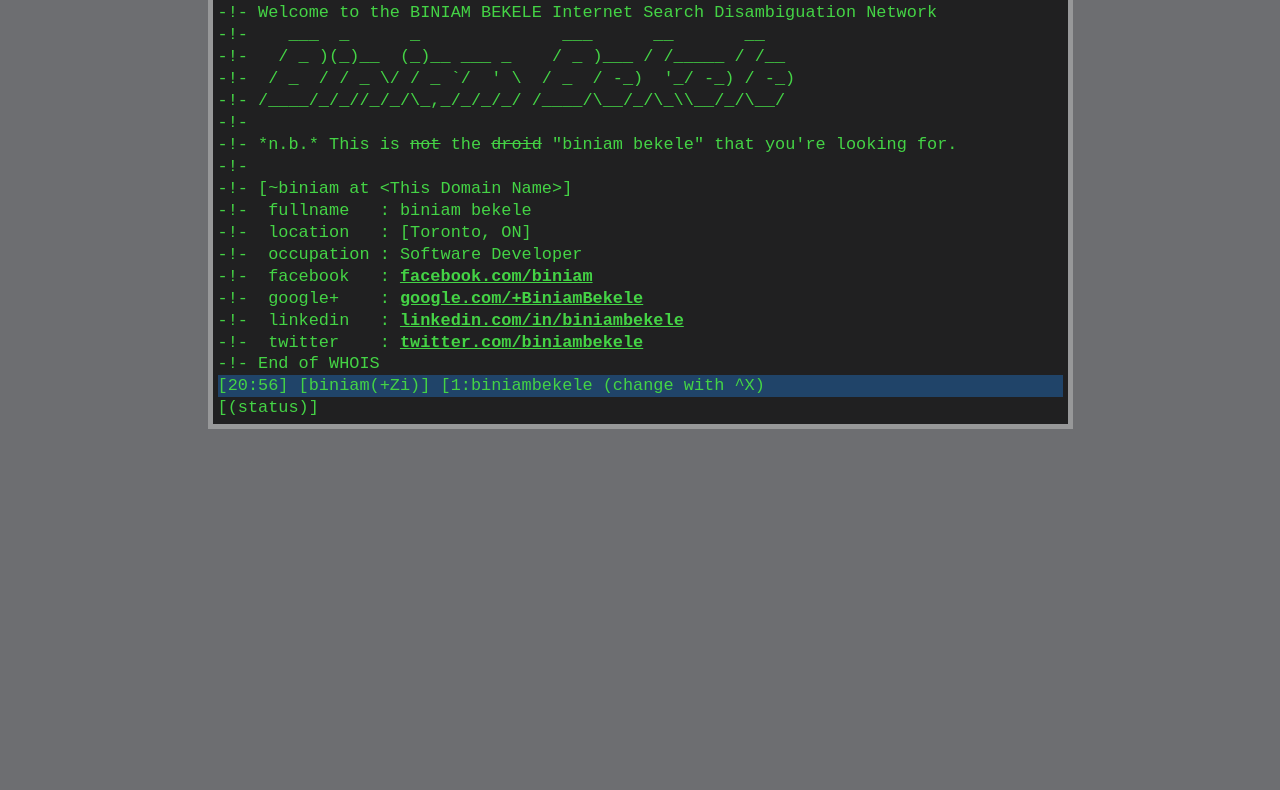
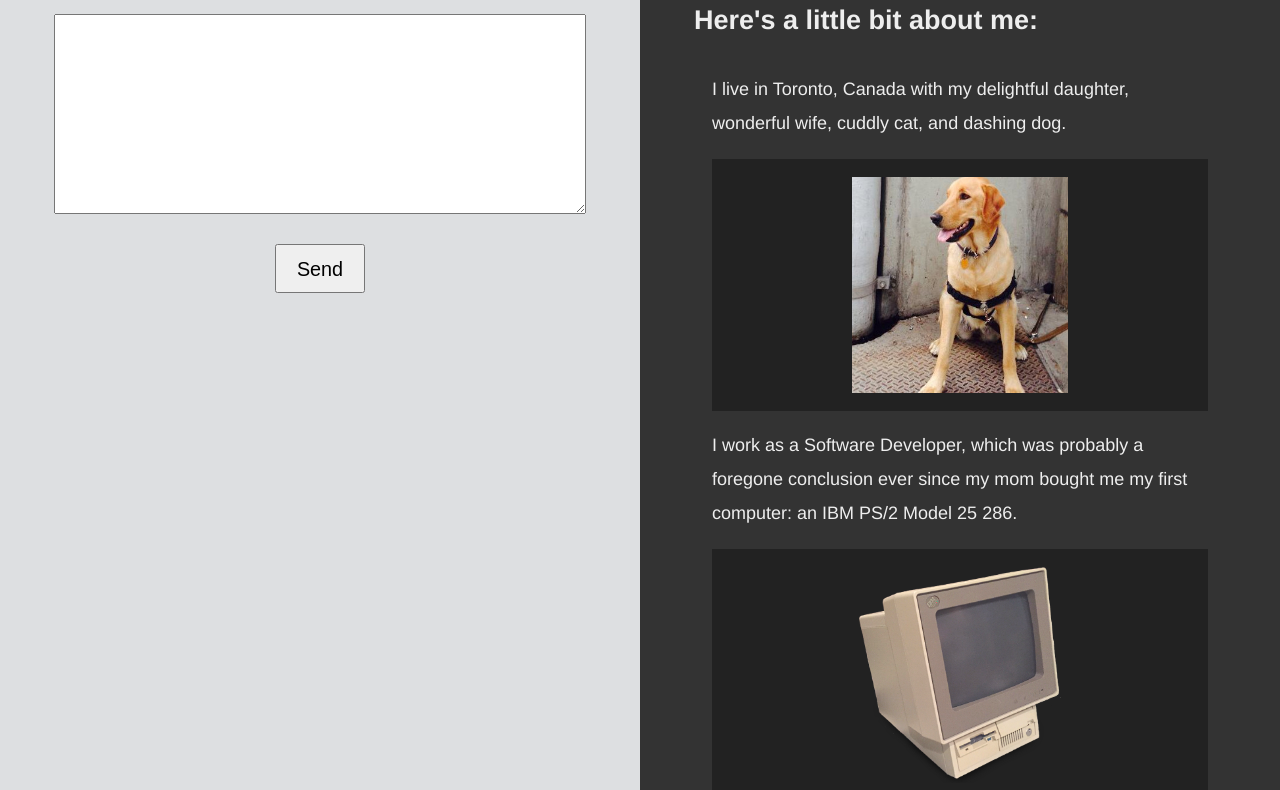
Before and after one commit to biniambekele/biniambekele.com, a plain HTML site: page index.html in a window 1280 px wide. Shown: the part 110-900 px from the top of the page. Before the commit the page ends 800 px from the top, so only its background shows below. Drawn offline with Linux system fonts and the light colour scheme.

Commit message:
Update index.html

```diff
--- a/index.html
+++ b/index.html
@@ -1,61 +1,190 @@
 <!DOCTYPE html>
 <html lang="en">
 <head>
-<meta charset="UTF-8" />
+    <meta charset="UTF-8"/>
     <meta name="description" content="Biniam Bekele is a software developer who lives in Toronto, Ontario, Canada">
-<meta name="keywords" content="biniam bekele, ben bekele, software developer toronto, toronto, canada">
-<title>Biniam Bekele.com</title>
+    <meta name="keywords" content="biniam bekele, ben bekele, software developer toronto">
+    <meta name="viewport" content="width=device-width, initial-scale=1">
+    <title>Biniam Bekele</title>
     <style>
-A,
-A:hover {
+        body {
+            color: #eee;
+            display: flex;
+            flex-direction: column-reverse;
+            font-family: Geomanist, Helvetica, sans-serif;
+            font-size: 18px;
+            -webkit-font-smoothing: antialiased;
+            line-height: 1.8888;
+            margin: 0;
+        }
+
+        a:active,
+        a:hover,
+        a:link,
+        a:visited {
+            color: lightblue;
+        }
+
+        .play,
+        .main {
+            flex: 1;
+            padding: 3em;
+        }
+
+        .play {
+            background-color: #dddfe1;
+            color: #333;
+        }
+
+        .play div {
+            text-align: center;
+        }
+
+        .play button {
+            font-size: 1.1em;
+            padding: 0.6em 1em 0.5em 1em;
+        }
+
+        .play input,
+        .play textarea {
+            box-sizing: border-box;
+            max-width: 600px;
+            padding: 0.6em 1em 0.5em 1em;
+            width: 100%;
+        }
+        .play textarea {
+            height: 15em;
+        }
+
+        .main {
+            background-color: #333;
+        }
+
+        .main p {
+            margin-left: 1em;
+            margin-right: 1em;
+        }
+
+        .intro {
+            font-size: 1.5em;
+            font-weight: bold;
+            margin-bottom: 1em;
+        }
+
+        .intro a {
             color: inherit;
-	font-weight: bold;
         }
-BODY {
-	background: #6D6E71 url(bg.png) repeat-x;
+
+        .picture {
+            background-color: #222;
+            display: flex;
+            justify-content: center;
+            margin: 1em 0;
+            padding: 1em;
         }
-DIV {
-	background-color: #003366;
+
+        .picture iframe,
+        .picture img {
+            display: block;
+            flex: 1;
+            max-height: 12em;
+            max-width: 100%;
+            min-height: 5em;
+            object-fit: contain;
         }
-I {
-	font-style: normal;
-	text-decoration: line-through;
+
+        footer {
+            background-color: #222;
+            margin-top: 2em;
+            padding-bottom: 1em;
         }
-PRE {
-	background-color: #000;
-	border: 5px solid #aaa;
-	color: #33FF33;
-	font-family: monospace;
-	font-size: 130%;
-	line-height: 130%;
-	margin: 80px auto 0 auto;
-	max-width: 50em;
-	opacity: 0.7;
-	padding: 5px;
-	white-space: pre;
-	word-wrap: break-word;
+
+        footer a {
+            display: block;
+            line-height: 1.4444;
+            padding: 0 1em;
+        }
+
+        footer header {
+            background: #333;
+            padding: 0.5em 1em 1.5em 1em;
+            clip-path: polygon(0 0, 100% 0, 100% 70%, 100% 70%, 60% 70%, 50% 100%, 40% 70%, 0 70%);
+        }
+
+        @media only screen and (min-width: 768px) {
+            body {
+                flex-direction: row;
+            }
+
+            .play div {
+                position: sticky;
+                text-align: center;
+                top: 0;
+            }
         }
     </style>
 </head>
 <body>
-<pre>-!- Irssi: Connecting to biniambekele.com [127.0.0.1] port 6697
--!- Welcome to the BINIAM BEKELE Internet Search Disambiguation Network
--!-    ___  _      _              ___      __       __
--!-   / _ )(_)__  (_)__ ___ _    / _ )___ / /_____ / /__
--!-  / _  / / _ \/ / _ `/  ' \  / _  / -_)  '_/ -_) / -_)
--!- /____/_/_//_/_/\_,_/_/_/_/ /____/\__/_/\_\\__/_/\__/
--!-
--!- *n.b.* This is <i>not</i> the <i>droid</i> "biniam bekele" that you're looking for.
--!-
--!- [~biniam at &lt;This Domain Name&gt;]
--!-  fullname   : biniam bekele
--!-  location   : [Toronto, ON]
--!-  occupation : Software Developer
--!-  facebook   : <a href="https://www.facebook.com/biniam" title="Facebook">facebook.com/biniam</a>
--!-  google+    : <a href="https://google.com/+BiniamBekele" title="Google+">google.com/+BiniamBekele</a>
--!-  linkedin   : <a href="https://www.linkedin.com/in/biniambekele" title="LinkedIn">linkedin.com/in/biniambekele</a>
--!-  twitter    : <a href="https://twitter.com/biniambekele" title="Twitter">twitter.com/biniambekele</a>
--!- End of WHOIS
-<div>[20:56] [biniam(+Zi)] [1:biniambekele (change with ^X)</div>[(status)]</pre>
+<aside class="play">
+    <div>
+        <p>
+            <input id="email" name="email" placeholder="hi@example.com"/>
+        </p>
+        <p>
+            <textarea name="comment"></textarea>
+        </p>
+        <p>
+            <button>Send</button>
+        </p>
+    </div>
+</aside>
+<main class="main">
+    <header class="intro">Hi, my name is Biniam (aka <a href="https://github.com/andornaut" title="Github">andornaut</a>
+        ). Here's a little bit about me:
+    </header>
+    <p>
+        I live in Toronto, Canada with my delightful daughter, wonderful wife, cuddly cat, and dashing dog.
+        <span class="picture"><img src="./dog.jpg"/></span></p>
+    <p>
+        I work as a Software Developer, which was probably a foregone conclusion ever since my mom bought me my first
+        computer: an IBM PS/2 Model 25 286.<a
+            href="https://en.wikipedia.org/wiki/IBM_Personal_System/2#Models" class="picture"><img
+            src="./ibm-ps2.png"/></a></p>
+
+    <p>Pretty soon I was writing simple games in QBasic and exploring Bulletin Board Systems and then, of course, I fell
+        in love with "World Wide Web". My first big project for the web was a video game fan-site named Jedi Nights.
+        Being part of the community that arose from the site was so much fun!
+        <a href="http://jedinights.com" class="picture"><img src="./jedinights.jpg"/></a></p>
+
+    <p>After graduating from the University of Toronto, I worked happily as a freelance developer, but eventually took
+        jumped on an opportunity to help found a company, where I got to learn about Java Enterprise Edition, art asset
+        pipelines, and project planning!</p>
+
+    <p>After almost five years, I switched gears to build a content management and publishing
+        system for a marketing company. I'm happy to report that that product is still going strong to this day! Then
+        for something completely different, I decided to join an ISP where I worked on systems to manage network
+        switches, to power a bespoke IPTV solution, and to empower customers to manage their services.</p>
+
+    <p>Today, I work at <a href="https://www.points.com/">Points</a>, where I help to enhance and extend the <a
+            href="http://points.github.io/Loyalty-Commerce-Platform/">Loyalty Commerce Platform</a>.</p>
+
+    <p>In my spare time, I enjoy tinkering with <a href="https://smallformfactor.net/forum/">Small Form Factor
+        computers</a>, PF firewalls, IP Security Cams, HTPCs...<a href="https://en.wikipedia.org/wiki/Fsn_(file_manager)">"It's a UNIX system! I know this!"</a>
+    </p>
+
+    <p class="picture">
+        <iframe src="https://www.youtube.com/embed/dFUlAQZB9Ng" frameborder="0" allowfullscreen></iframe>
+    </p>
+
+    <footer>
+        <header>Elsewhere...</header>
+        <a href="https://www.facebook.com/biniam" title="Facebook">facebook.com/biniam</a>
+        <a href="https://github.com/andornaut" title="Github">github.com/andornaut</a>
+        <a href="https://google.com/+BiniamBekele" title="Google+">google.com/+BiniamBekele</a>
+        <a href="https://www.instagram.com/biniam.bekele/">instagram.com/biniam.bekele/</a>
+        <a href="https://www.linkedin.com/in/biniambekele" title="LinkedIn">linkedin.com/in/biniambekele</a>
+        <a href="https://twitter.com/biniambekele" title="Twitter">twitter.com/biniambekele</a>
+    </footer>
+</main>
 </body>
 </html>
```
Lines whose indentation alone changed are shown as unchanged.
